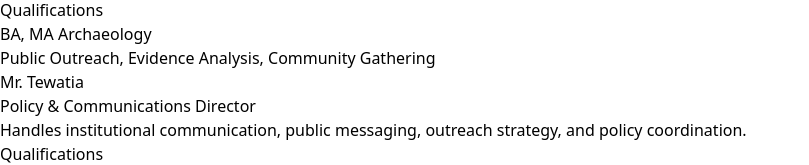
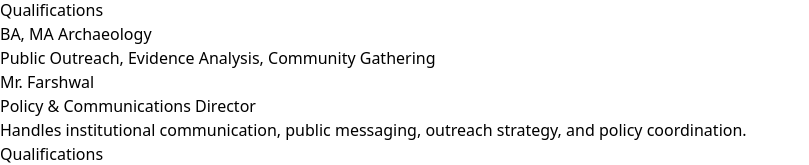
Before and after one commit to bla-bla-bluu/academiakhap, a React (Vite) app: page /about in a window 1280 px wide. Shown: the part 750-915 px from the top of the page, without its empty margins (0-809 px from the left). Built offline with nearby package versions, Linux system fonts and the light colour scheme.

Commit message:
Your commit message

```diff
--- a/src/pages/About.tsx
+++ b/src/pages/About.tsx
@@ -119,7 +119,7 @@ export default function AboutPage() {
           <div className="bg-[#faf6ef] border border-[#b38b59]/30 rounded-[2rem] p-6 shadow-sm">
 
             <h3 className="text-2xl font-bold mb-2">
-              Mr. Tewatia
+              Mr. Farshwal
             </h3>
 
             <p className="text-base font-semibold text-[#5b3419] mb-5">
```
